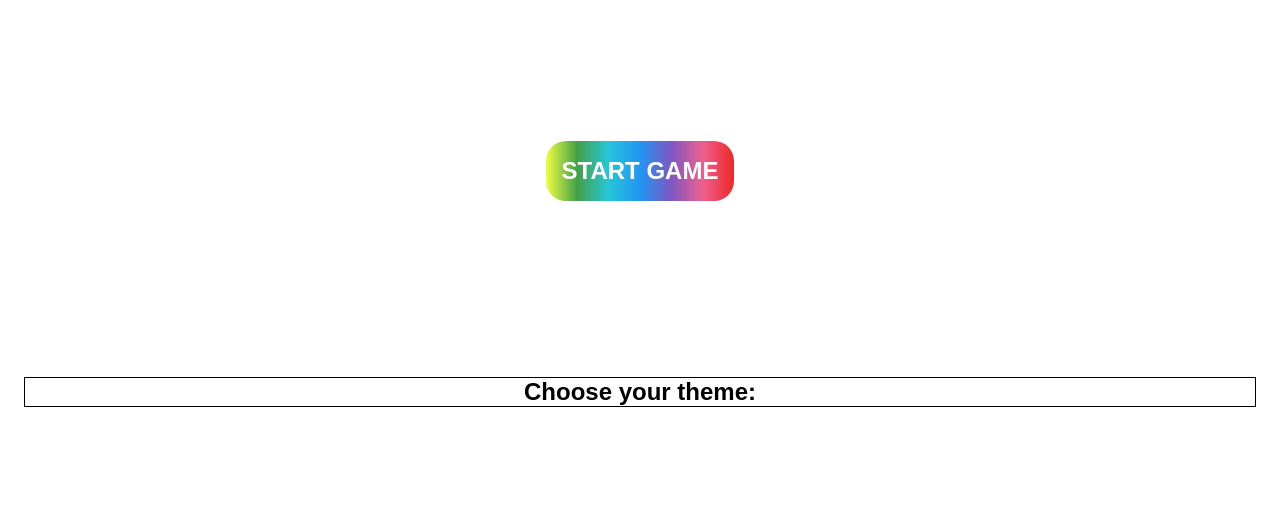
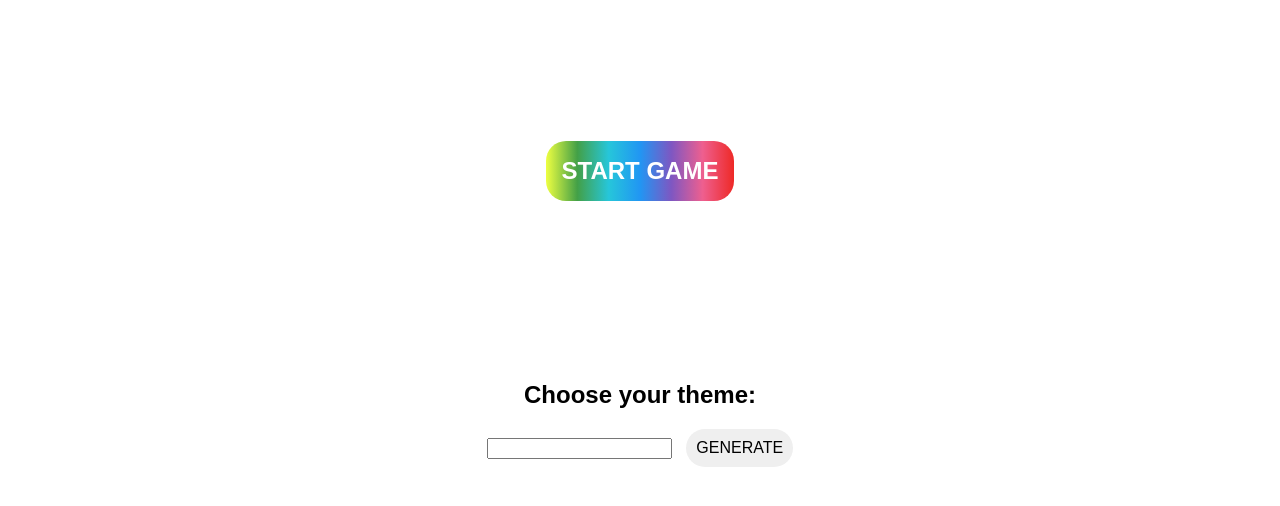
Before and after one commit to KIKODER/impromptd, a plain HTML site: page index.html in a window 1280 px wide. Shown: the part 226-732 px from the top of the page. Drawn offline with Linux system fonts and the light colour scheme.

Commit message:
Added changes to the 'theme' section.

```diff
--- a/index.html
+++ b/index.html
@@ -15,6 +15,8 @@
 
         <div id="theme-screen">
             <h2 class="theme">Choose your theme:</h2>
+            <input type="text" class="input theme">
+            <button class="theme">GENERATE</button>
         </div>
     </div>
 
--- a/styles.css
+++ b/styles.css
@@ -1,6 +1,11 @@
 * {
     text-align: center;
     font-family: sans-serif;
+}
+
+button {
+    border-radius: 20px;
+    border:none;
 }
 
 .land {
@@ -22,11 +27,11 @@ button.land {
     padding: 1rem;
     color: white;
     background: linear-gradient(to left, #ee2926, #ee5f8f, #7e57c2, #2196f3, #26c6da, #43a047, #eeff41);
-    border-radius: 20px;
-    border:none;
 }
 
-.theme {
-    margin: 1rem;
-    border: 1px solid black;
+button.theme {
+    font-size: 1rem;
+    font-weight: 500;
+    padding: 10px;
+    margin-left: 10px;
 }
```
